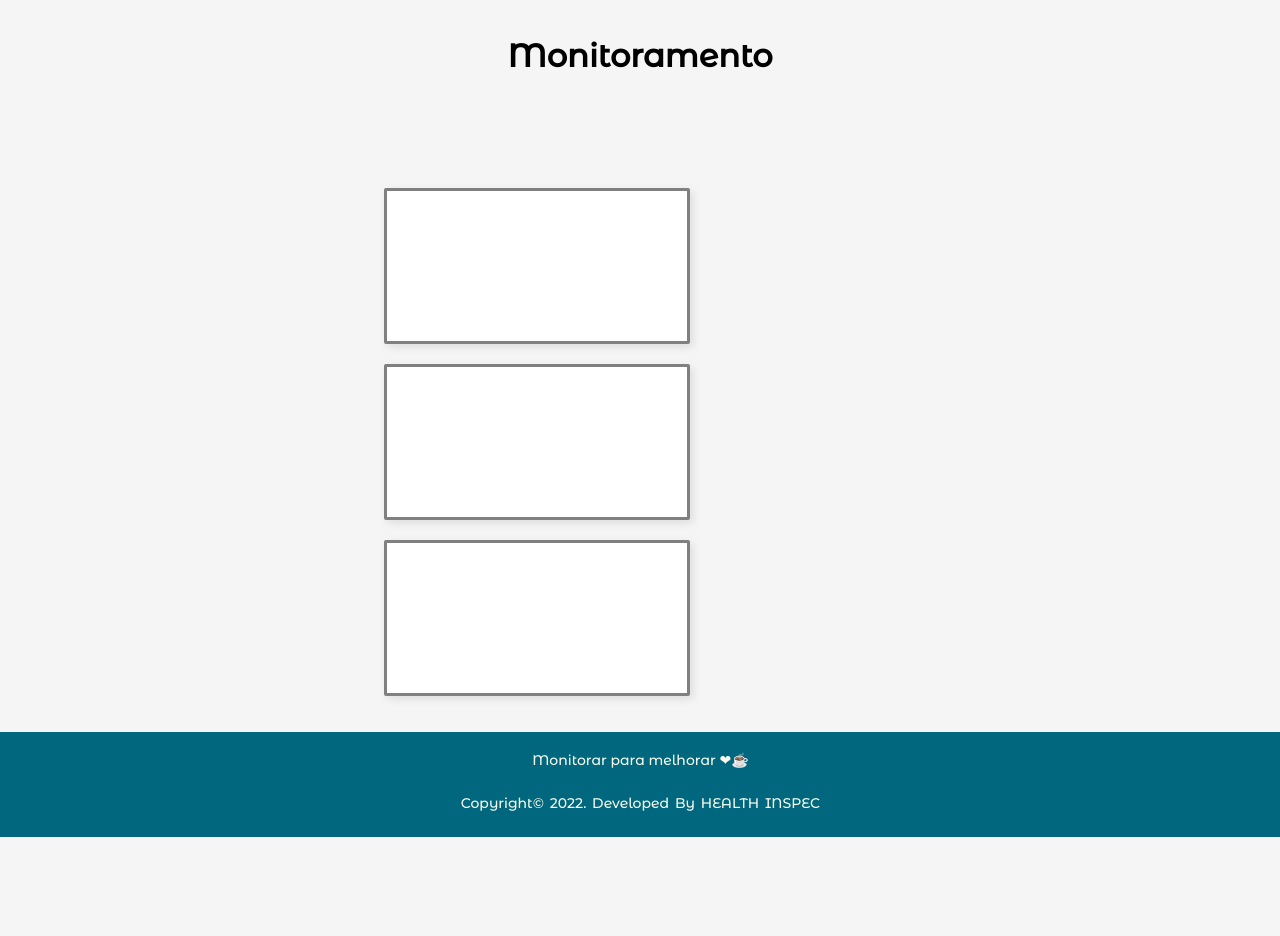
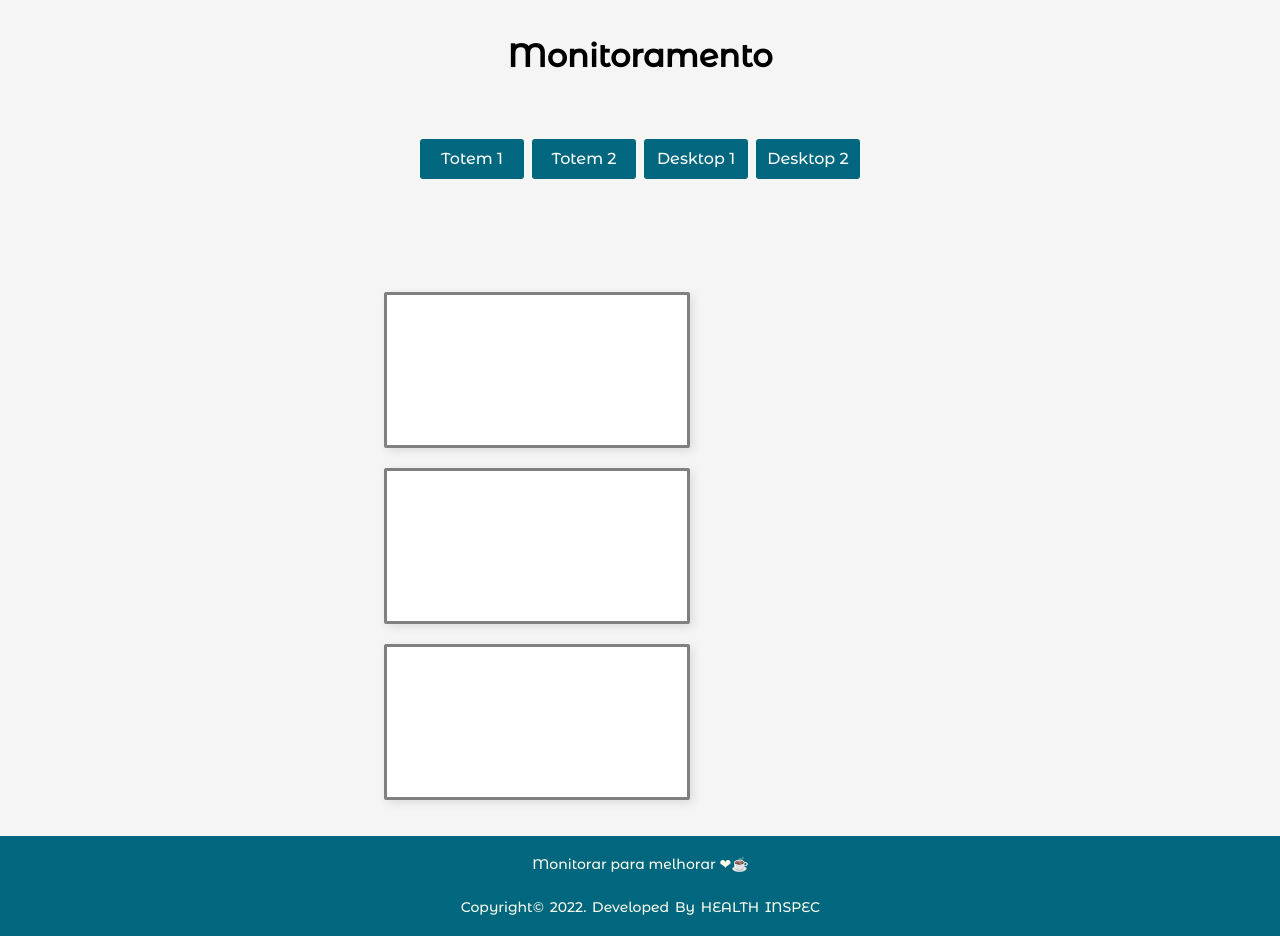
Before and after one commit to nsmarcusvini/Health-Inspec, a website: page api-projeto-site/public/dashboard.html in a window 1280 px wide. Shown: the part 800-1736 px from the top of the page. Before the commit the page ends 1637 px from the top, so only its background shows below. Drawn offline with nearby package versions, Linux system fonts and the light colour scheme.

Commit message:
fix: buttons in dashboard.html

```diff
--- a/api-projeto-site/public/css/dashboard.css
+++ b/api-projeto-site/public/css/dashboard.css
@@ -46,6 +46,29 @@ canvas {
     display: flex;
     justify-content: center;
     align-items: center;
+}
+.buttons-container {
+    margin-top: 5%;
+    width: 100%;
+    display: flex;
+    justify-content: center;
+    align-items: center;
+}
+.buttons-container .buttons {
+    width: 35%;
+    display: flex;
+    justify-content: space-around;
+    align-items: center;
+}
+.buttons-container .buttons button {
+    width: 6.5rem;
+    height: 2.5rem;
+    background-color: #01677E;
+    color: white;
+    font-size: 1rem;
+    border: none;
+    cursor: pointer;
+    border-radius: .2rem;
 }
 .title{
     display: flex;
--- a/api-projeto-site/public/dashboard.html
+++ b/api-projeto-site/public/dashboard.html
@@ -39,6 +39,16 @@
         </div>
     </div>
     <h1 class="titleMonitoramento">Monitoramento</h1>
+
+    <div class="buttons-container">
+        <div class="buttons">
+            <button>Totem 1</button>
+            <button>Totem 2</button>
+            <button>Desktop 1</button>
+            <button>Desktop 2</button>
+        </div>
+    </div>
+
     <div class="dash-container">
         <div class="boxGraficos">
             <div class="container">
```
